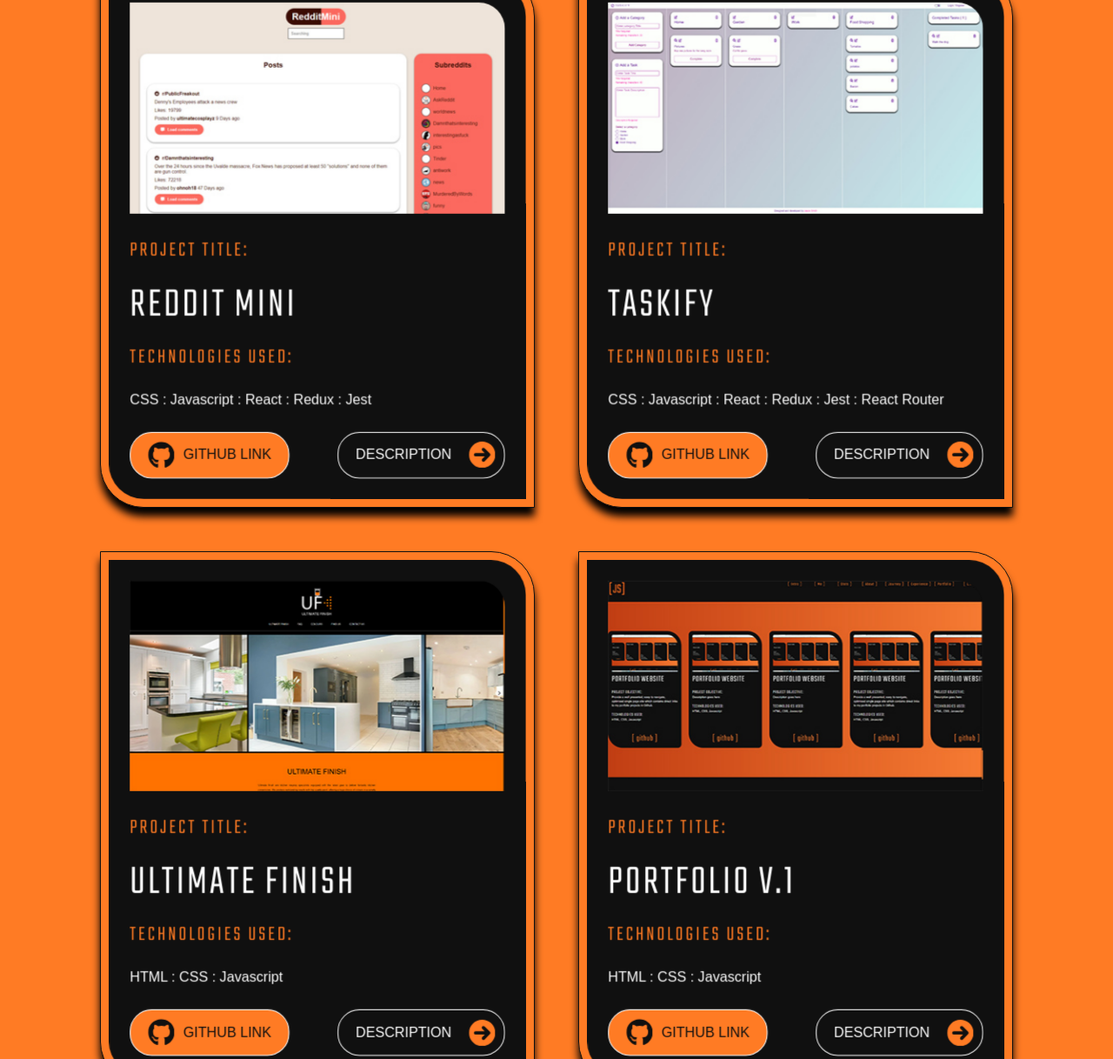
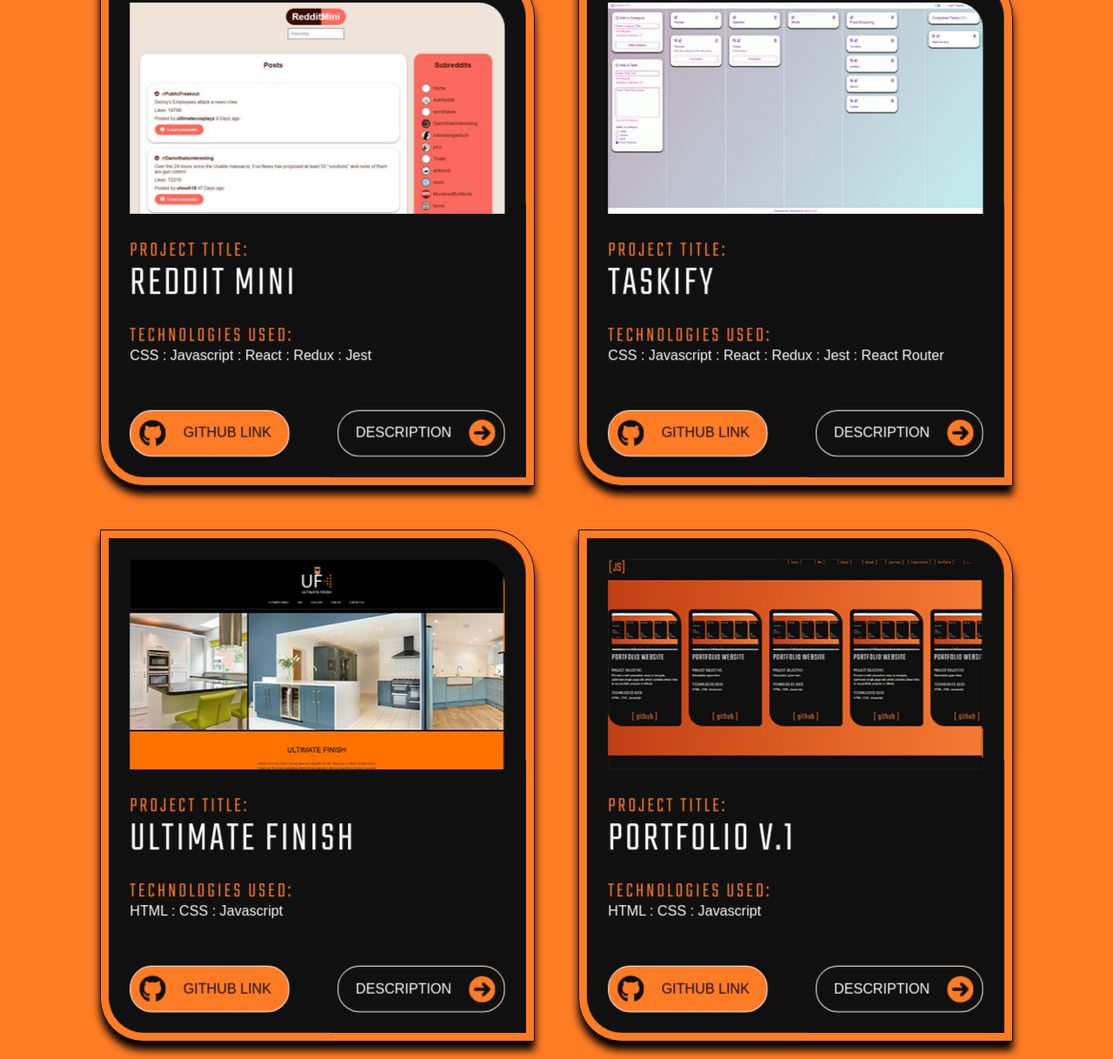
Before and after one commit to Jason-Smith-Code/portfolio-react, a React app: page / in a window 1280 px wide. Shown: the part 5547-6765 px from the top of the page at 87% size. Built offline with nearby package versions, Linux system fonts and the light colour scheme.

Commit message:
Update Portfolio.scss
changed padding and margin of contents inside github button

```diff
--- a/src/app/sections/portfolio/Portfolio.scss
+++ b/src/app/sections/portfolio/Portfolio.scss
@@ -69,7 +69,6 @@
                         line-height: 1;
                         text-transform: uppercase;
                         font-size: 1.5rem;
-                        margin-bottom: 25px;
                     }
                     .project-title {
                         font-family: "tekolight", Arial, Helvetica, sans-serif;
@@ -171,7 +170,7 @@
     .github-button {
         @media only screen and (min-width: 0px) {
             background-color:App.$text;
-            padding: 10px 20px;
+            padding: 10px 20px 10px 10px;
             text-transform: uppercase;
             display: flex;
             flex-direction: row;
@@ -183,13 +182,13 @@
         @media only screen and (min-width: 500px) {
             margin-bottom: 0;
         }
-        .github-button-text {
-            margin-left:10px;
-        }
         a {
             color:App.$SuperDarkGrey;
             font-size: 1rem;
             line-height: 1;
+        }
+        img.flip-icon-right {
+            margin-right: 20px;
         }
     }
     .button-row {
@@ -197,7 +196,7 @@
             display:flex;
             flex-direction: column;
             justify-content: space-between;
-            margin-top: 25px;
+            margin-top: 50px;
         }
         @media only screen and (min-width: 500px) {
             flex-direction: row;
```
